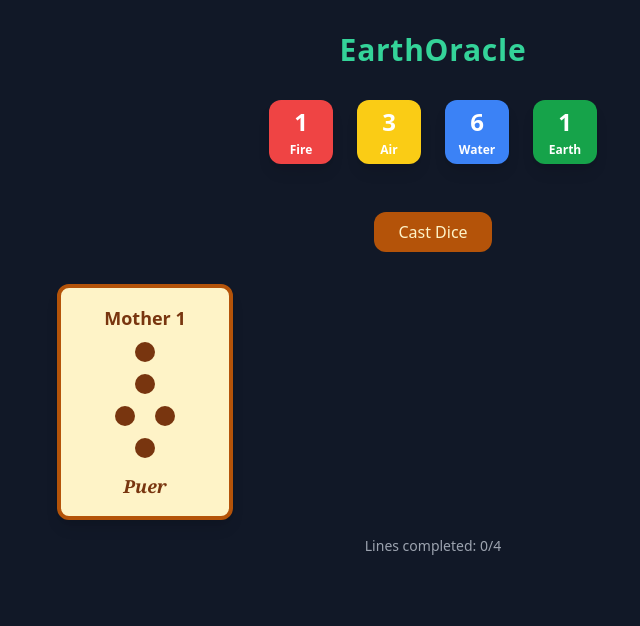
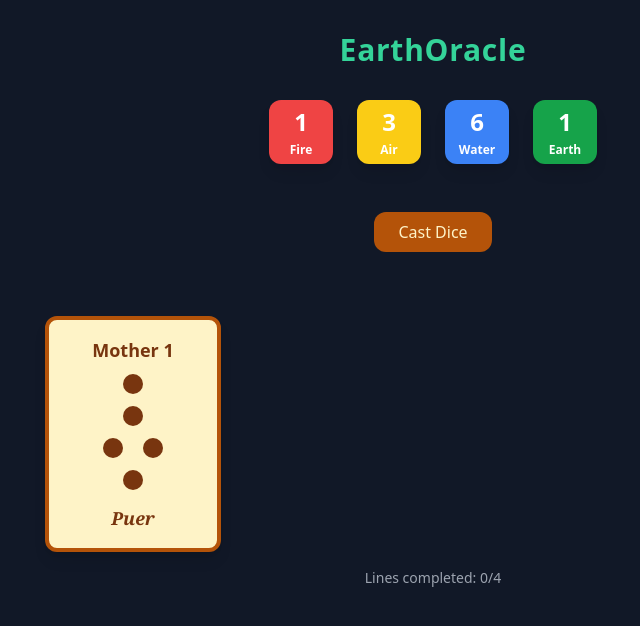
Before and after one commit to Whytebread/EarthOracle, a React (Create React App) app in the folder earth-oracle/: page / in a window 1280 px wide. Both pictures are taken after a click on the button "Cast Dice". Shown: the top 626 px of the page, without its empty margins (207-847 px from the left). Built offline with nearby package versions, Linux system fonts and the light colour scheme.

Commit message:
added a fade-in animation for cards and a border glow

```diff
--- a/earth-oracle/src/components/CastingBoard.js
+++ b/earth-oracle/src/components/CastingBoard.js
@@ -1,4 +1,5 @@
 import React, { useState } from "react";
+import { motion, AnimatePresence } from "framer-motion";
 import DiceRoller from "./DiceRoller";
 import FigureCard from "./FigureCard";
 import { geomanticFigures } from "../data/figures";
@@ -25,14 +26,28 @@ const CastingBoard = () => {
     <div className="flex flex-col items-center gap-8">
       <DiceRoller onRollComplete={handleRollComplete} disabled={isDisabled} />
 
-      <div className="grid grid-cols-2 md:grid-cols-4 gap-4">
-        {mothers.map((mother, idx) => (
-          <FigureCard
-            key={idx}
-            title={`Mother ${idx + 1}`}
-            figure={mother}
-          />
-        ))}
+      <div className="grid grid-cols-2 md:grid-cols-4 gap-6 mt-8">
+        <AnimatePresence>
+          {mothers.map((mother, idx) => (
+            <motion.div
+              key={idx}
+              initial={{ opacity: 0, y: 30, scale: 0.95, boxShadow: "0 0 20px rgba(251, 191, 36, 0.6)" }}
+              animate={{
+                opacity: 1,
+                y: 0,
+                scale: 1,
+                boxShadow: ["0 0 25px rgba(251,191,36,0.6)", "0 0 0 rgba(251,191,36,0)"],
+              }}
+              transition={{
+                duration: 0.8,
+                ease: "easeOut",
+                boxShadow: { duration: 1.5, ease: "easeInOut" },
+              }}
+            >
+              <FigureCard title={`Mother ${idx + 1}`} figure={mother} />
+            </motion.div>
+          ))}
+        </AnimatePresence>
       </div>
     </div>
   );
```
